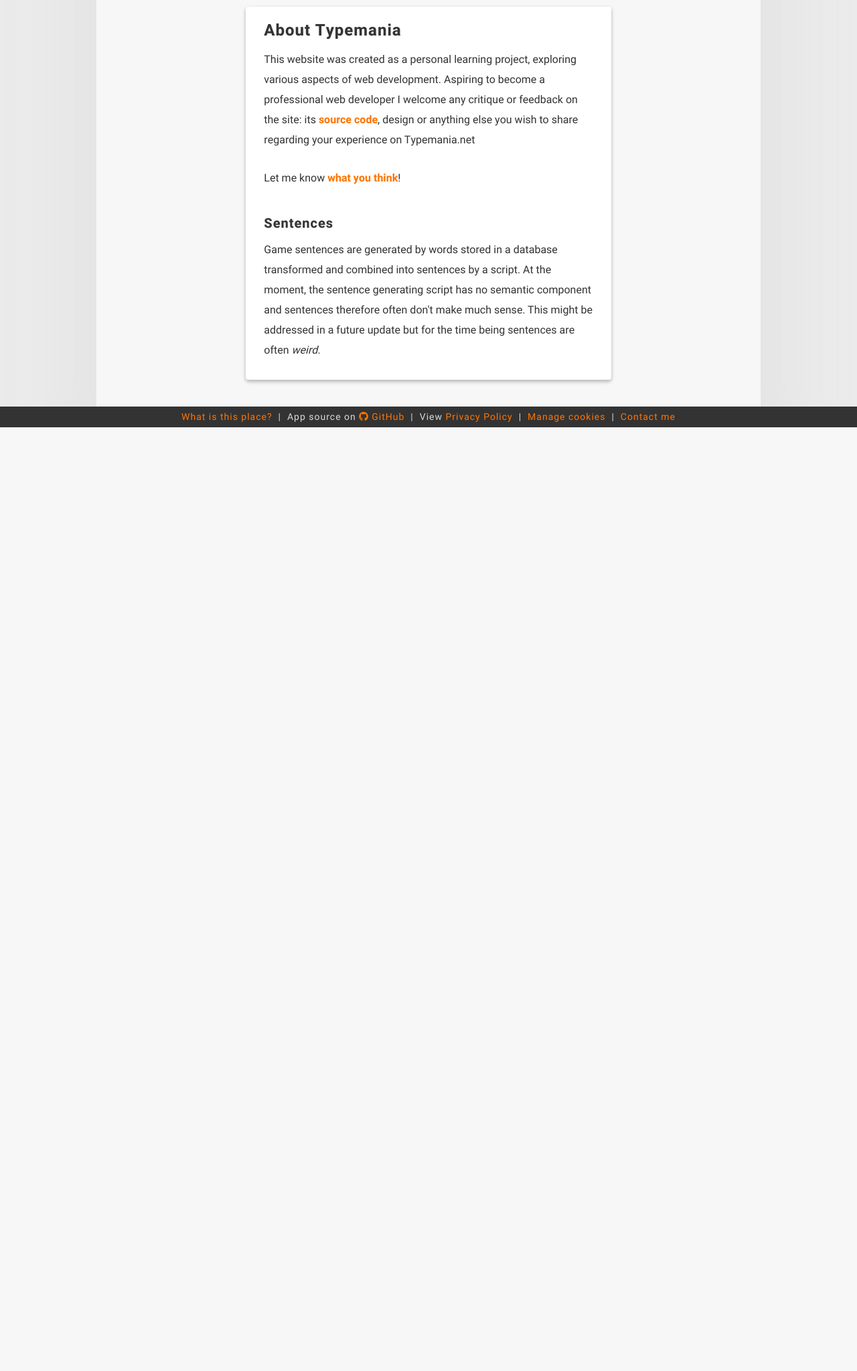
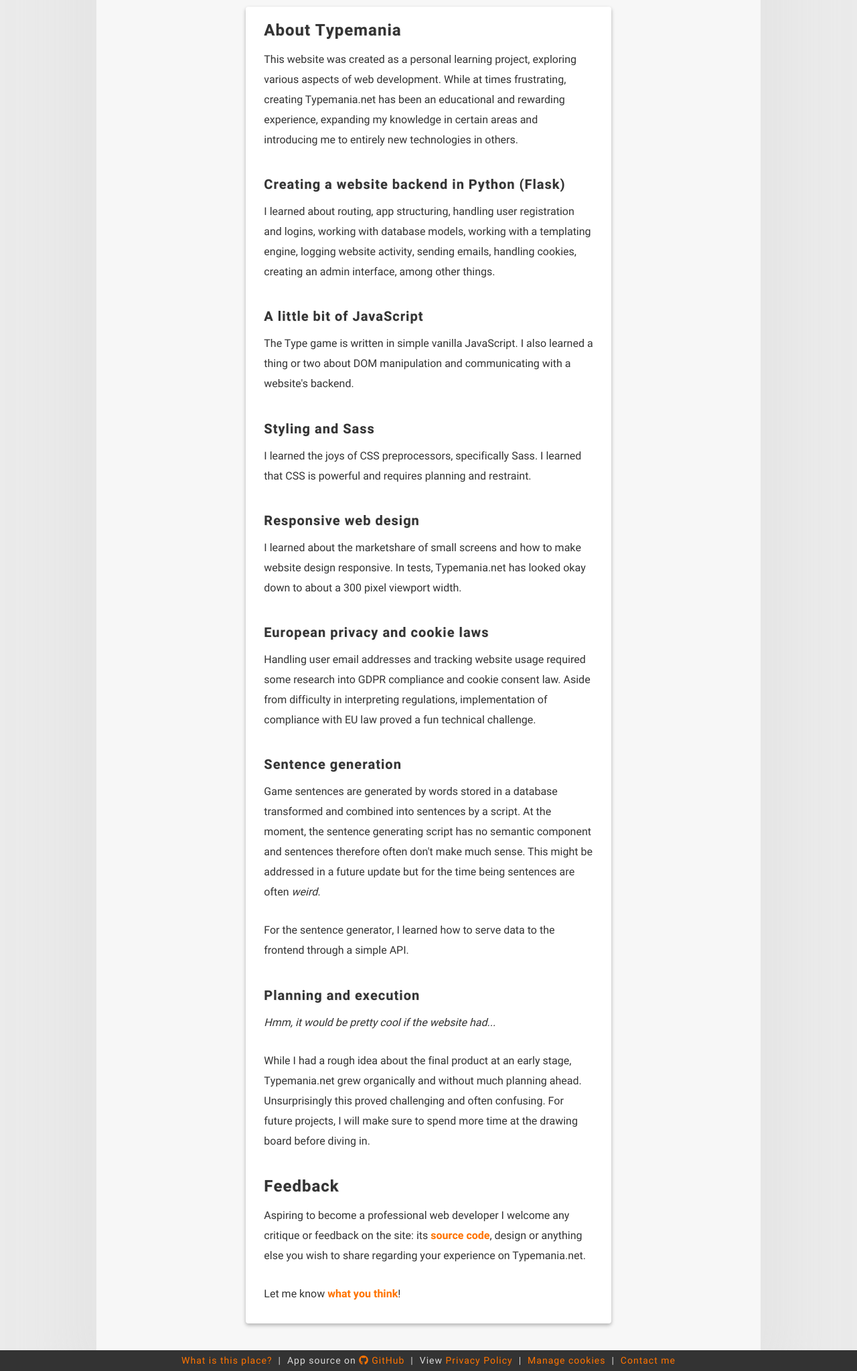
Before and after one commit to patrik-setterberg/type, a Flask app: page /about in a window 1280 px wide. Shown: the part 186-2233 px from the top of the page at 67% size. Before the commit the page ends 824 px from the top, so only its background shows below. Run offline with Flask 2, Linux system fonts and the light colour scheme; style sheets or scripts are compiled from the project's sources; some libraries are stand-ins or nearby versions.

Commit message:
Add about page text content

```diff
--- a/app/templates/about.html
+++ b/app/templates/about.html
@@ -3,9 +3,27 @@
 {% block content %}
     <div class="card">
         <h2>About Typemania</h2>
-        <p>This website was created as a personal learning project, exploring various aspects of web development. Aspiring to become a professional web developer I welcome any critique or feedback on the site: its <a href="https://github.com/patrik-setterberg/type">source code</a>, design or anything else you wish to share regarding your experience on Typemania.net</p>
+        <p>This website was created as a personal learning project, exploring various aspects of web development. While at times frustrating, creating Typemania.net has been an educational and rewarding experience, expanding my knowledge in certain areas and introducing me to entirely new technologies in others.</p>
+        <h3>Creating a website backend in Python (Flask)</h3>
+        <p>I learned about routing, app structuring, handling user registration and logins, working with database models, working with a templating engine, logging website activity, sending emails, handling cookies, creating an admin interface, among other things.</p>
+        <h3>A little bit of JavaScript</h3>
+        <p>The Type game is written in simple vanilla JavaScript. I also learned a thing or two about DOM manipulation and communicating with a website's backend.</p>
+        <h3>Styling and Sass</h3>
+        <p>I learned the joys of CSS preprocessors, specifically Sass. I learned that CSS is powerful and requires planning and restraint.</p>
+        <h3>Responsive web design</h3>
+        <p>I learned about the marketshare of small screens and how to make website design responsive. In tests, Typemania.net has looked okay down to about a 300 pixel viewport width.</p>
+        <h3>European privacy and cookie laws</h3>
+        <p>Handling user email addresses and tracking website usage required some research into GDPR compliance and cookie consent law. Aside from difficulty in interpreting regulations, implementation of compliance with EU law proved a fun technical challenge.</p>
+        <h3>Sentence generation</h3>
+        <p>Game sentences are generated by words stored in a database transformed and combined into sentences by a script. At the moment, the sentence generating script has no semantic component and sentences therefore often don't make much sense. This might be addressed in a future update but for the time being sentences are often <span class="emphasize">weird</span>.</p>
+        <p>For the sentence generator, I learned how to serve data to the frontend through a simple API.</p>
+        <h3>Planning and execution</h3>
+        <p><span class="emphasize">Hmm, it would be pretty cool if the website had...</span></p>
+        <p>While I had a rough idea about the final product at an early stage, Typemania.net grew organically and without much planning ahead. Unsurprisingly this proved challenging and often confusing. For future projects, I will make sure to spend more time at the drawing board before diving in.</p>
+        <h2>Feedback</h2>
+        <p>Aspiring to become a professional web developer I welcome any critique or feedback on the site: its <a href="https://github.com/patrik-setterberg/type">source code</a>, design or anything else you wish to share regarding your experience on Typemania.net.</p>
         <p>Let me know <a href="{{ url_for('contact') }}">what you think</a>!</p>
-        <h3>Sentences</h3>
-        <p>Game sentences are generated by words stored in a database transformed and combined into sentences by a script. At the moment, the sentence generating script has no semantic component and sentences therefore often don't make much sense. This might be addressed in a future update but for the time being sentences are often <span class="emphasize">weird</span>.</p>
+
+
     </div>
 {% endblock %}
```
